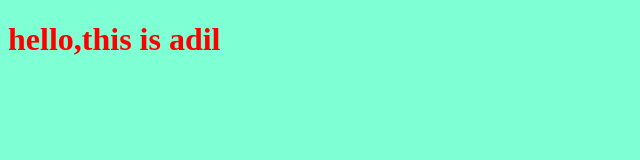
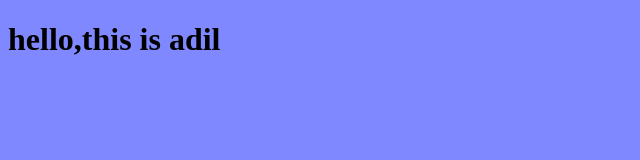
Before and after one commit to Adil-cloud902/myproject, a plain HTML site: page index.html in a window 1280 px wide. Shown: the whole page, without its empty margins (0-640 px from the left). Drawn offline with Linux system fonts and the light colour scheme.

Commit message:
chnage in css file b

```diff
--- a/style.css
+++ b/style.css
@@ -1,6 +1,6 @@
 h1{
-    color: red;
+    color: black;
 }
 body{
-    background-color: aquamarine;
+    background-color: rgb(127, 136, 255);
 }
```
